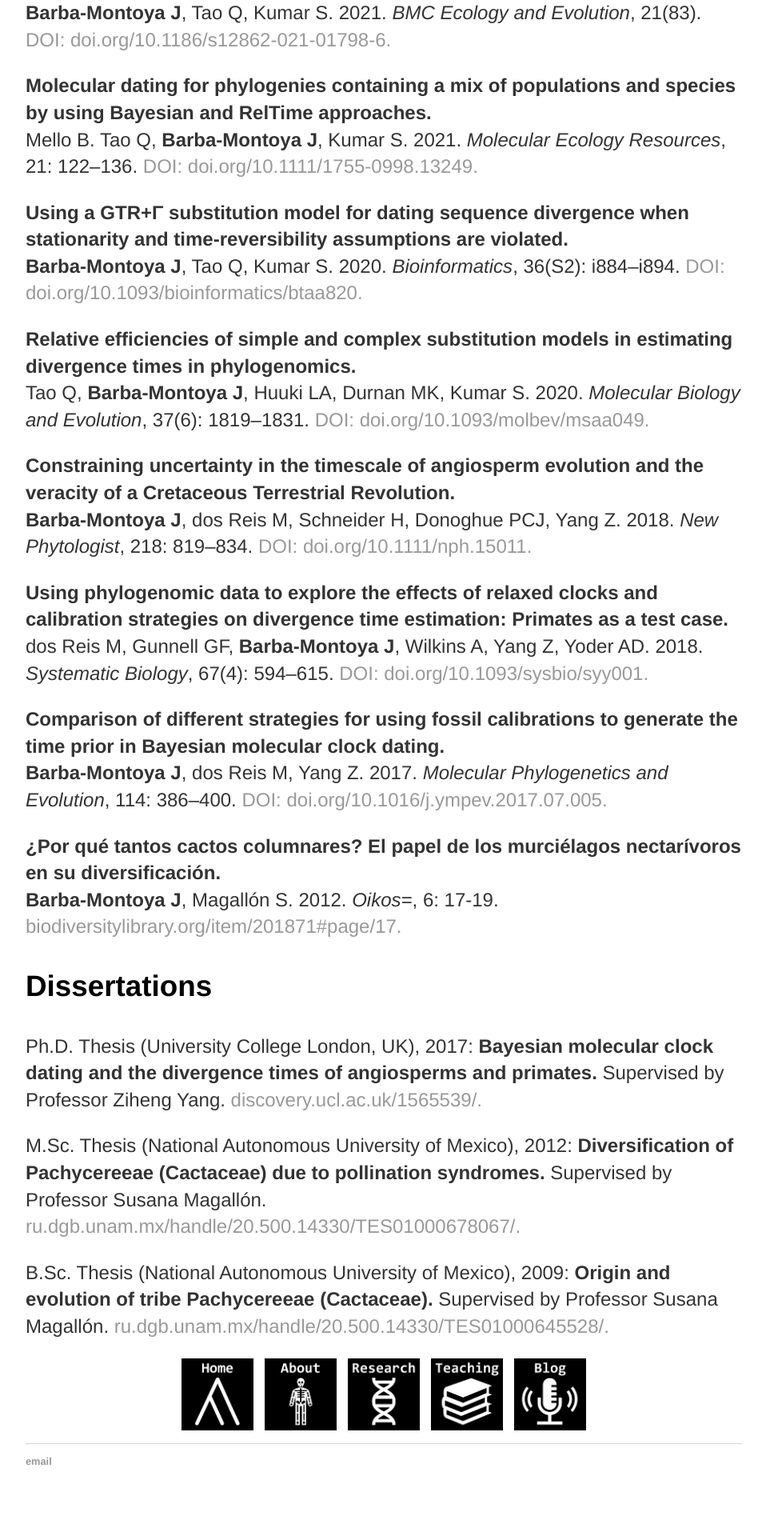
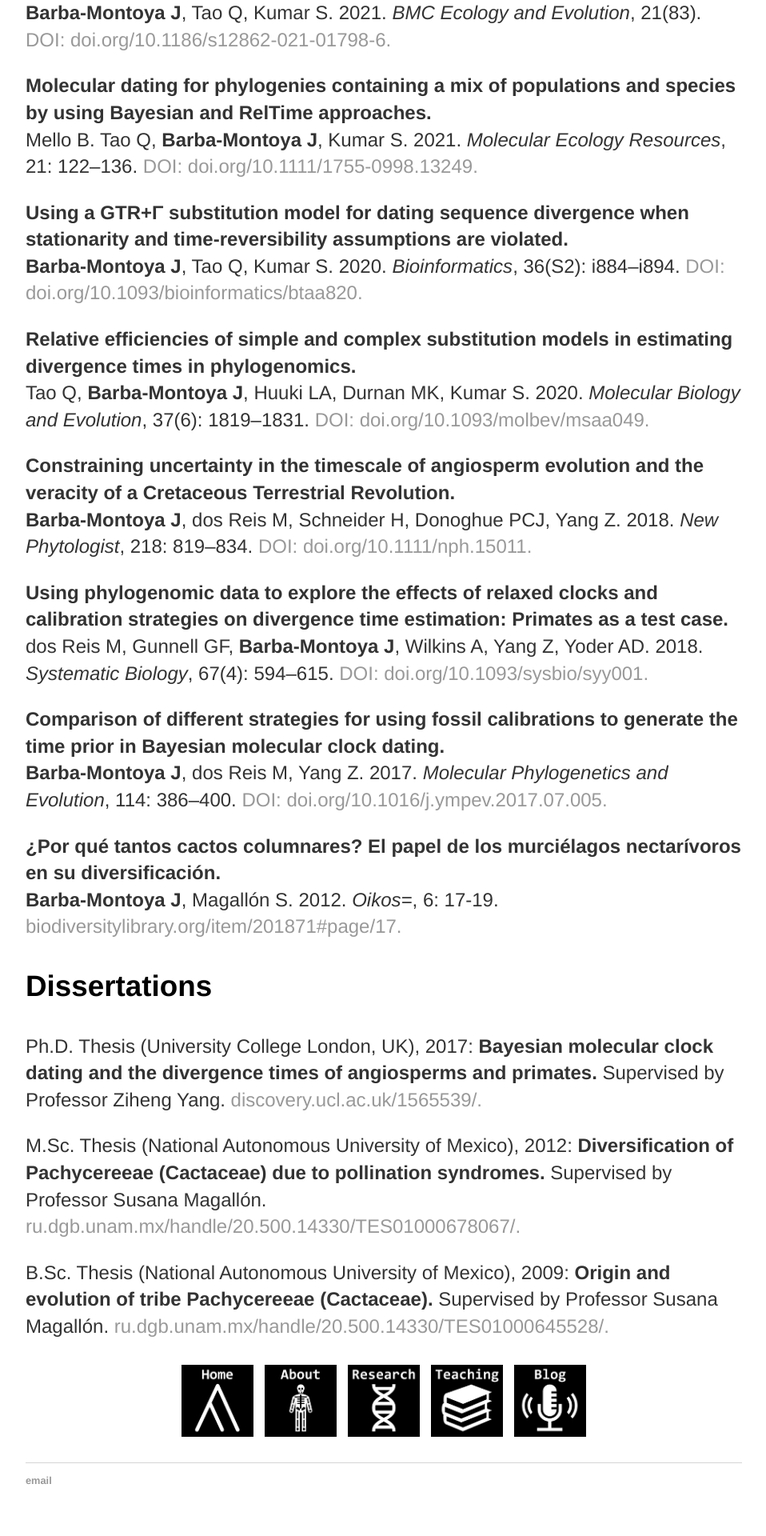
Before and after one commit to josebarbamontoya/josebarbamontoya.github.io, a Jekyll site: the page built from research/index.html, in a window 1280 px wide. Shown: the part 1793-3713 px from the top of the page at 80% size, without its empty margins (160-1118 px from the left). Built offline with Jekyll 4.4.1, drawn with Linux system fonts in a browser that asks for light colours; before the commit the page ends 3689 px from its top, so only the background shows below that.

Commit message:
Update index.html

```diff
--- a/research/index.html
+++ b/research/index.html
@@ -68,7 +68,7 @@
 <p>B.Sc. Thesis (National Autonomous University of Mexico), 2009: <b>Origin and evolution of tribe Pachycereeae (Cactaceae).</b> Supervised by Professor Susana Magallón. <a href="https://ru.dgb.unam.mx/handle/20.500.14330/TES01000645528"> ru.dgb.unam.mx/handle/20.500.14330/TES01000645528/.</a>
 
 <!--- <p style="text-align:center;"><img src="/img/photo6.jpg" height="250" width="250"></p> --->
-<div style="text-align:center; margin:16px 0;">
+<div style="text-align:center; margin:32px 0;">
   <a href="/index.html">
     <img src="/img/photo18.jpg" height="90" alt="Home" style="margin:0 5px; vertical-align:middle;">
   </a>
```
